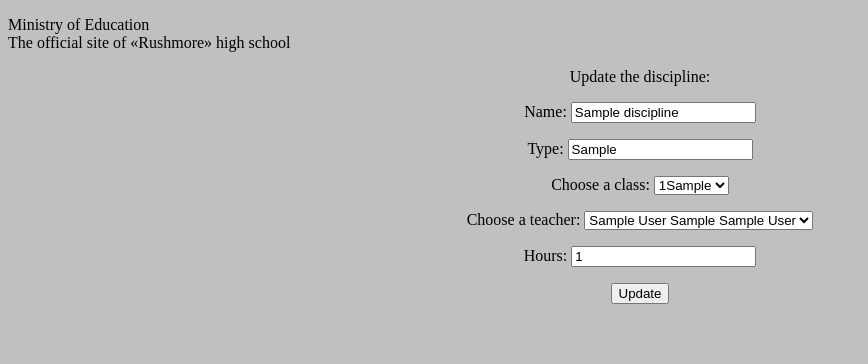
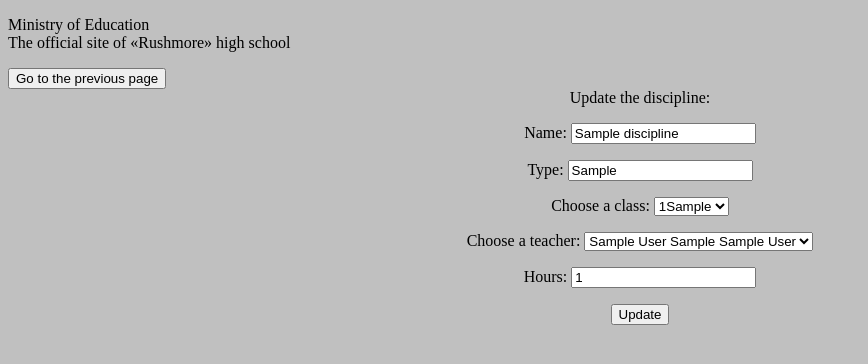
Before and after one commit to smolin8033/Electronic-grade-book, a Django app: page /school/manager/discipline/1/update/ in a window 1280 px wide. Shown: the top 364 px of the page, without its empty margins (0-868 px from the left). Run offline with Django 3.2, Linux system fonts and the light colour scheme; tables that the repository leaves empty hold one stand-in row (values such as "Sample post").

Commit message:
add form, redirecting to the previous page

```diff
--- a/school/templates/discipline_update.html
+++ b/school/templates/discipline_update.html
@@ -1,6 +1,9 @@
 {% extends 'base.html' %}
 
 {% block content %}
+<form action="{{ discipline.get_absolute_url }}">
+    <input type="submit" value="Go to the previous page" />
+</form>
 <center>
 Update the discipline:
     <form action="." method="POST">{% csrf_token %}
```
